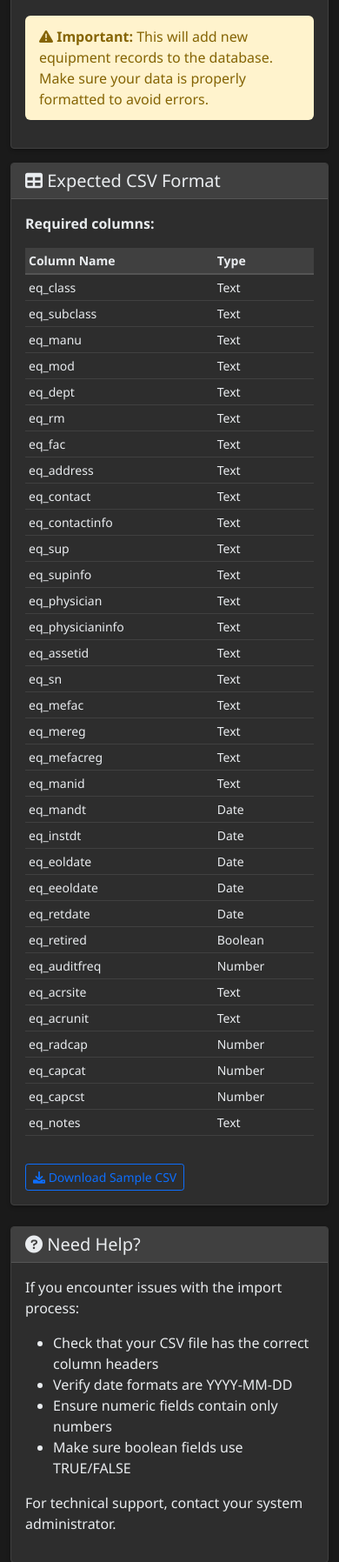
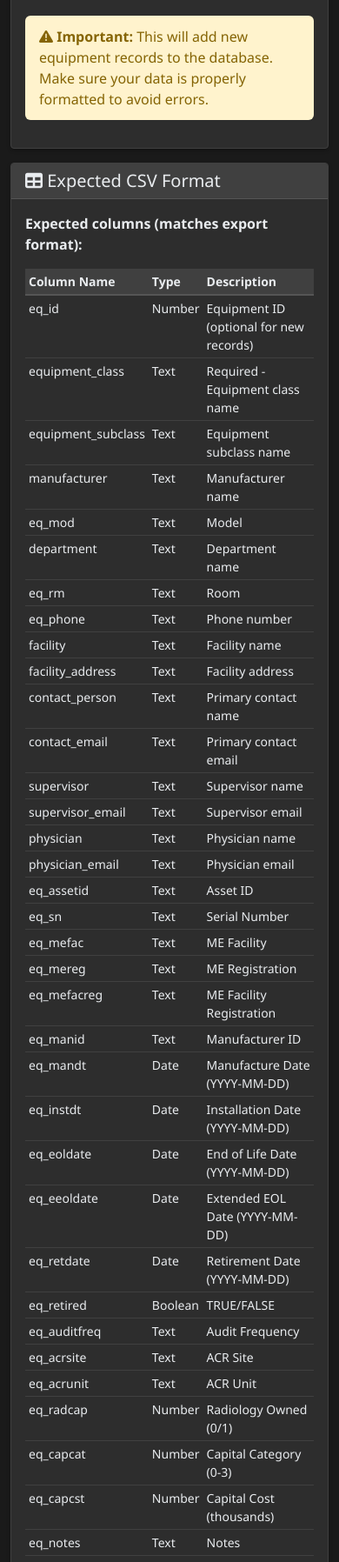
Before and after one commit to nickbevins/rems, a Flask app: page /import-data in a window 390 px wide. Shown: the part 939-2735 px from the top of the page at 87% size. Run offline with Flask 3, Linux system fonts and the light colour scheme; some libraries are stand-ins or nearby versions.

Commit message:
Update equipment import template with correct CSV format
- Replace outdated column names with current export format
- Add eq_phone field to expected columns
- Include descriptions for each field
- Add contact information handling explanation
- Use current relational field names (equipment_class, manufacturer, etc.)

```diff
--- a/templates/import_data.html
+++ b/templates/import_data.html
@@ -70,51 +70,64 @@
                         <h5><i class="fas fa-table"></i> Expected CSV Format</h5>
                     </div>
                     <div class="card-body">
-                        <p><strong>Required columns:</strong></p>
+                        <p><strong>Expected columns (matches export format):</strong></p>
                         <div class="table-responsive">
                             <table class="table table-sm">
                                 <thead>
                                     <tr>
                                         <th>Column Name</th>
                                         <th>Type</th>
+                                        <th>Description</th>
                                     </tr>
                                 </thead>
                                 <tbody>
-                                    <tr><td>eq_class</td><td>Text</td></tr>
-                                    <tr><td>eq_subclass</td><td>Text</td></tr>
-                                    <tr><td>eq_manu</td><td>Text</td></tr>
-                                    <tr><td>eq_mod</td><td>Text</td></tr>
-                                    <tr><td>eq_dept</td><td>Text</td></tr>
-                                    <tr><td>eq_rm</td><td>Text</td></tr>
-                                    <tr><td>eq_fac</td><td>Text</td></tr>
-                                    <tr><td>eq_address</td><td>Text</td></tr>
-                                    <tr><td>eq_contact</td><td>Text</td></tr>
-                                    <tr><td>eq_contactinfo</td><td>Text</td></tr>
-                                    <tr><td>eq_sup</td><td>Text</td></tr>
-                                    <tr><td>eq_supinfo</td><td>Text</td></tr>
-                                    <tr><td>eq_physician</td><td>Text</td></tr>
-                                    <tr><td>eq_physicianinfo</td><td>Text</td></tr>
-                                    <tr><td>eq_assetid</td><td>Text</td></tr>
-                                    <tr><td>eq_sn</td><td>Text</td></tr>
-                                    <tr><td>eq_mefac</td><td>Text</td></tr>
-                                    <tr><td>eq_mereg</td><td>Text</td></tr>
-                                    <tr><td>eq_mefacreg</td><td>Text</td></tr>
-                                    <tr><td>eq_manid</td><td>Text</td></tr>
-                                    <tr><td>eq_mandt</td><td>Date</td></tr>
-                                    <tr><td>eq_instdt</td><td>Date</td></tr>
-                                    <tr><td>eq_eoldate</td><td>Date</td></tr>
-                                    <tr><td>eq_eeoldate</td><td>Date</td></tr>
-                                    <tr><td>eq_retdate</td><td>Date</td></tr>
-                                    <tr><td>eq_retired</td><td>Boolean</td></tr>
-                                    <tr><td>eq_auditfreq</td><td>Number</td></tr>
-                                    <tr><td>eq_acrsite</td><td>Text</td></tr>
-                                    <tr><td>eq_acrunit</td><td>Text</td></tr>
-                                    <tr><td>eq_radcap</td><td>Number</td></tr>
-                                    <tr><td>eq_capcat</td><td>Number</td></tr>
-                                    <tr><td>eq_capcst</td><td>Number</td></tr>
-                                    <tr><td>eq_notes</td><td>Text</td></tr>
+                                    <tr><td>eq_id</td><td>Number</td><td>Equipment ID (optional for new records)</td></tr>
+                                    <tr><td>equipment_class</td><td>Text</td><td>Required - Equipment class name</td></tr>
+                                    <tr><td>equipment_subclass</td><td>Text</td><td>Equipment subclass name</td></tr>
+                                    <tr><td>manufacturer</td><td>Text</td><td>Manufacturer name</td></tr>
+                                    <tr><td>eq_mod</td><td>Text</td><td>Model</td></tr>
+                                    <tr><td>department</td><td>Text</td><td>Department name</td></tr>
+                                    <tr><td>eq_rm</td><td>Text</td><td>Room</td></tr>
+                                    <tr><td>eq_phone</td><td>Text</td><td>Phone number</td></tr>
+                                    <tr><td>facility</td><td>Text</td><td>Facility name</td></tr>
+                                    <tr><td>facility_address</td><td>Text</td><td>Facility address</td></tr>
+                                    <tr><td>contact_person</td><td>Text</td><td>Primary contact name</td></tr>
+                                    <tr><td>contact_email</td><td>Text</td><td>Primary contact email</td></tr>
+                                    <tr><td>supervisor</td><td>Text</td><td>Supervisor name</td></tr>
+                                    <tr><td>supervisor_email</td><td>Text</td><td>Supervisor email</td></tr>
+                                    <tr><td>physician</td><td>Text</td><td>Physician name</td></tr>
+                                    <tr><td>physician_email</td><td>Text</td><td>Physician email</td></tr>
+                                    <tr><td>eq_assetid</td><td>Text</td><td>Asset ID</td></tr>
+                                    <tr><td>eq_sn</td><td>Text</td><td>Serial Number</td></tr>
+                                    <tr><td>eq_mefac</td><td>Text</td><td>ME Facility</td></tr>
+                                    <tr><td>eq_mereg</td><td>Text</td><td>ME Registration</td></tr>
+                                    <tr><td>eq_mefacreg</td><td>Text</td><td>ME Facility Registration</td></tr>
+                                    <tr><td>eq_manid</td><td>Text</td><td>Manufacturer ID</td></tr>
+                                    <tr><td>eq_mandt</td><td>Date</td><td>Manufacture Date (YYYY-MM-DD)</td></tr>
+                                    <tr><td>eq_instdt</td><td>Date</td><td>Installation Date (YYYY-MM-DD)</td></tr>
+                                    <tr><td>eq_eoldate</td><td>Date</td><td>End of Life Date (YYYY-MM-DD)</td></tr>
+                                    <tr><td>eq_eeoldate</td><td>Date</td><td>Extended EOL Date (YYYY-MM-DD)</td></tr>
+                                    <tr><td>eq_retdate</td><td>Date</td><td>Retirement Date (YYYY-MM-DD)</td></tr>
+                                    <tr><td>eq_retired</td><td>Boolean</td><td>TRUE/FALSE</td></tr>
+                                    <tr><td>eq_auditfreq</td><td>Text</td><td>Audit Frequency</td></tr>
+                                    <tr><td>eq_acrsite</td><td>Text</td><td>ACR Site</td></tr>
+                                    <tr><td>eq_acrunit</td><td>Text</td><td>ACR Unit</td></tr>
+                                    <tr><td>eq_radcap</td><td>Number</td><td>Radiology Owned (0/1)</td></tr>
+                                    <tr><td>eq_capcat</td><td>Number</td><td>Capital Category (0-3)</td></tr>
+                                    <tr><td>eq_capcst</td><td>Number</td><td>Capital Cost (thousands)</td></tr>
+                                    <tr><td>eq_notes</td><td>Text</td><td>Notes</td></tr>
                                 </tbody>
                             </table>
+                        </div>
+
+                        <div class="alert alert-info mt-3">
+                            <h6><i class="fas fa-info-circle"></i> Contact Information Notes:</h6>
+                            <ul class="mb-0">
+                                <li>Contact personnel are automatically created/linked in the Personnel database</li>
+                                <li>If a contact name doesn't exist, a new Personnel record will be created</li>
+                                <li>Email addresses are stored with the Personnel record, not the equipment</li>
+                                <li>Use the current export format column names for best compatibility</li>
+                            </ul>
                         </div>
 
                         <div class="mt-3">
```
